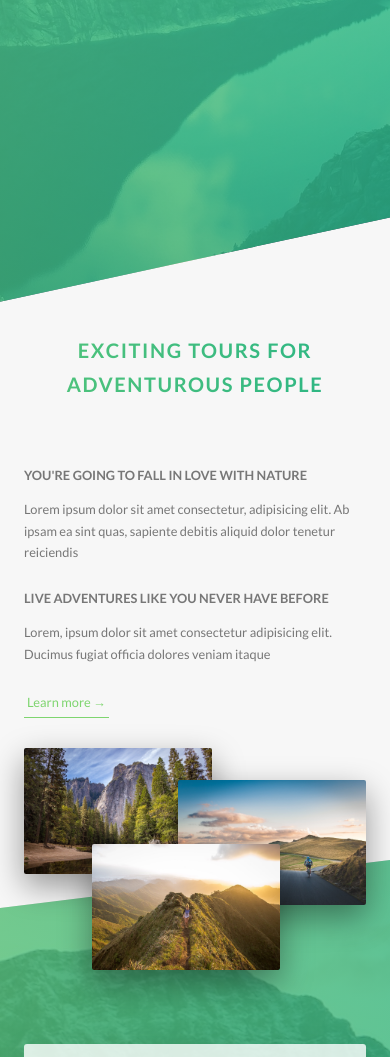
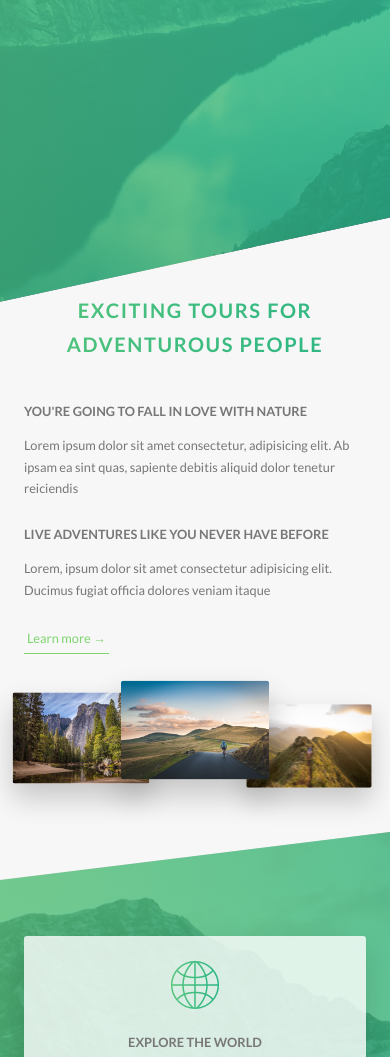
Before and after one commit to thekaganugur/Jonas-advanced-css-sass, a website: page index.html in a window 390 px wide. Shown: the part 500-1557 px from the top of the page. Drawn offline with Linux system fonts and the light colour scheme.

Commit message:
media queries for layout, about and features section done

```diff
--- a/sass/base/_utilities.scss
+++ b/sass/base/_utilities.scss
@@ -1,23 +1,35 @@
 .u-center-text {
-  text-align: center !important;
+	text-align: center !important;
 }
 
 .u-margin-bottom-small {
-  margin-bottom: 1.5rem !important;
+	margin-bottom: 1.5rem !important;
 }
 
 .u-margin-bottom-medium {
-  margin-bottom: 4rem !important;
+	margin-bottom: 4rem !important;
+
+	@include respond(tab-port) {
+		margin-bottom: 3rem !important;
+	}
 }
 
 .u-margin-bottom-big {
-  margin-bottom: 8rem !important;
+	margin-bottom: 8rem !important;
+
+	@include respond(tab-port) {
+		margin-bottom: 5rem !important;
+	}
 }
 
 .u-margin-top-big {
-  margin-top: 8rem !important;
+	margin-top: 8rem !important;
 }
 
 .u-margin-top-huge {
   margin-top: 10rem !important;
+
+  @include respond(tab-port) {
+		margin-top: 7rem !important;
+	}
 }
--- a/sass/components/_composition.scss
+++ b/sass/components/_composition.scss
@@ -10,17 +10,44 @@
     transition: all 0.2s;
     outline-offset: 2rem;
 
+    @include respond(tab-port) {
+      float: left;
+      position: relative;
+      width: 33.333333%;
+      box-shadow: 0 1.5rem 3rem rgba($color-black, 0.2);
+      outline-offset: 1rem;
+    }
+
     &--p1 {
       left: 0;
       top: -2rem;
+
+      @include respond(tab-port) {
+        top: 0;
+        transform: scale(1.2);
+      }
     }
+
     &--p2 {
       right: 0;
       top: 2rem;
+
+      @include respond(tab-port) {
+        top: -1rem;
+        transform: scale(1.3);
+        z-index: 5;
+      }
     }
+
     &--p3 {
       left: 20%;
       top: 10rem;
+
+      @include respond(tab-port) {
+        top:1rem;
+        left: 0;
+        transform: scale(1.1);
+      }
     }
 
     &:hover {
--- a/sass/components/_feature-box.scss
+++ b/sass/components/_feature-box.scss
@@ -6,6 +6,10 @@
   border-radius: 3px;
   box-shadow: 0 1.5rem 4rem rgba($color-black, 0.15);
   transition: all .3s;
+
+  @include respond(tab-port) {
+    padding: 1.8rem;
+  }
 
   &__icon {
     font-size: 6rem;
@@ -18,6 +22,10 @@
     );
     color: transparent;
     -webkit-background-clip: text;
+
+    @include respond(tab-port) {
+      margin-bottom: 0rem;
+    }
   }
 
   &:hover {
--- a/sass/layout/_footer.scss
+++ b/sass/layout/_footer.scss
@@ -10,7 +10,11 @@
 
 	&__logo-box {
 		text-align: center;
-		margin-bottom: 8rem;
+        margin-bottom: 8rem;
+
+        @include respond(tab-port) {
+            margin-bottom: 5rem;
+        }
 	}
 
 	&__logo {
@@ -25,7 +29,7 @@
 
         @include respond(tab-port) {
             width: 100%;
-            text-align: center,
+            text-align: center;
         }
 
 
--- a/sass/layout/_grid.scss
+++ b/sass/layout/_grid.scss
@@ -3,7 +3,7 @@
   margin: 0 auto;
 
   @include respond(tab-port) {
-    max-width: 70rem;
+    max-width: 60rem;
     padding: 0 3rem;
   }
 
--- a/sass/pages/_home.scss
+++ b/sass/pages/_home.scss
@@ -2,6 +2,10 @@
 	background-color: $color-grey-light-1;
 	padding: 25rem 0;
 	margin-top: -20vh;
+
+	@include respond(tab-port) {
+		padding: 20rem 0;
+	}
 }
 
 .section-features {
@@ -16,22 +20,38 @@
 	& > * {
 		transform: skewY(7deg);
 	}
+
+	@include respond(tab-port) {
+		padding: 10rem 0;
+	}
 }
 
 .section-tours {
 	background-color: $color-grey-light-1;
 	padding: 25rem 0 15rem 0;
 	margin-top: -10rem;
+
+	@include respond(tab-port) {
+		padding: 19rem 0 10rem 0;
+	}
 }
 
 .section-stories {
 	position: relative;
 	padding: 15rem 0;
+
+	@include respond(tab-port) {
+		padding: 10rem 0;
+	}
 }
 
 .section-book {
 	padding: 15rem 0;
 	background-image: linear-gradient(to right bottom, $color-primary-light, $color-primary-dark);
+
+	@include respond(tab-port) {
+		padding: 10rem 0;
+	}
 }
 
 .book {
```
Also changed, not shown: css/style.css.
